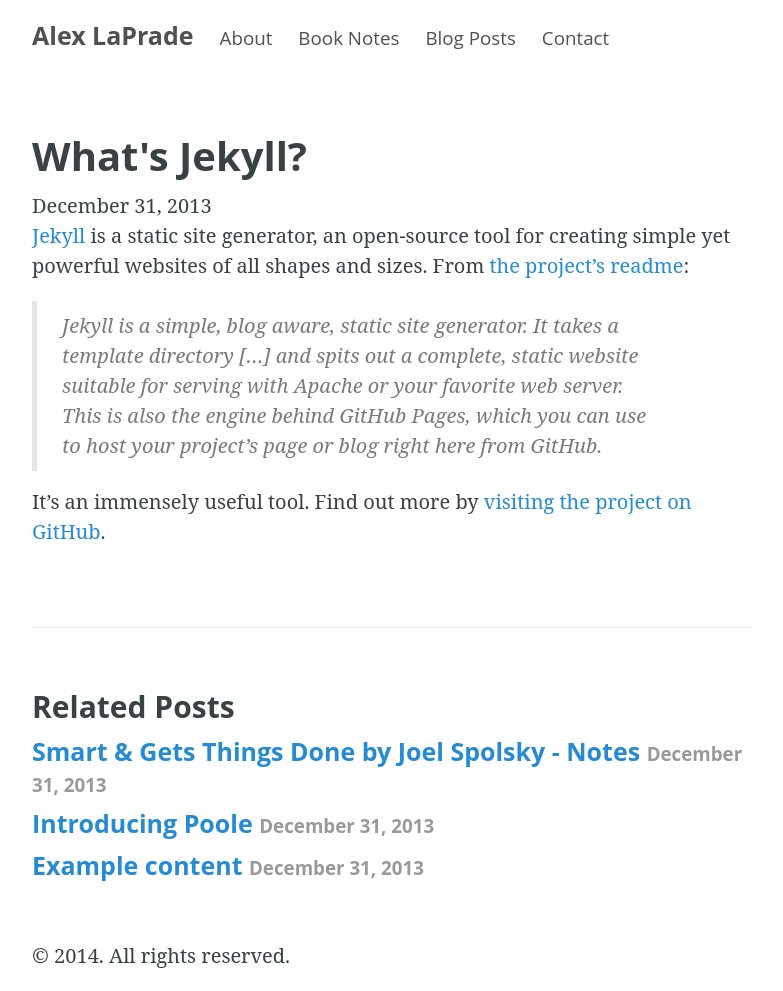
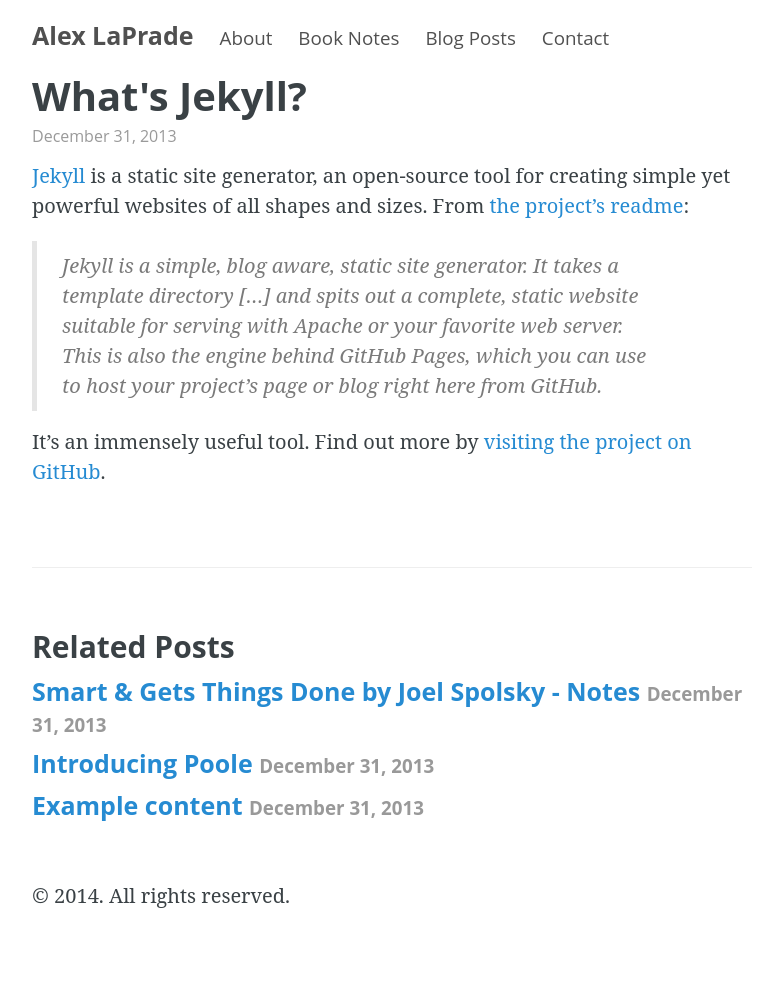
Before and after one commit to laprade/laprade.github.io, a Jekyll site: the page built from _posts/2013-12-31-whats-jekyll.md, in a window 1280 px wide. Shown: the whole page, without its empty margins (248-1031 px from the left). Built offline with Jekyll 4.4.1, drawn with Linux system fonts in a browser that asks for light colours; after the commit the page ends 931 px from its top, so only the background shows below that.

Commit message:
fixed date formatting on post page

```diff
--- a/_layouts/post.html
+++ b/_layouts/post.html
@@ -4,7 +4,7 @@
 
 <article class="post">
   <h1 class="post-title">{{ page.title }}</h1>
-  <time datetime="{{ page.date | date: '%B %-d, %Y' }}" class="page-date">{{ page.date | date: '%B %-d, %Y' }}</time>
+  <time datetime="{{ page.date | date: '%B %-d, %Y' }}" class="post-date">{{ page.date | date: '%B %-d, %Y' }}</time>
   {{ content }}
 </article>
 
--- a/public/css/poole.css
+++ b/public/css/poole.css
@@ -307,7 +307,7 @@
 .masthead {
   padding-top:    1rem;
   padding-bottom: 1rem;
-  margin-bottom: 3rem;
+  margin-bottom: 0rem;
 }
 .masthead-title {
   margin-top: 0;
@@ -352,6 +352,7 @@
 .post-date {
   display: block;
   font-family: 'Open Sans', sans-serif;
+  font-size: .8rem;
   margin-top: -.5rem;
   margin-bottom: .5rem;
   color: #9a9a9a;
```
